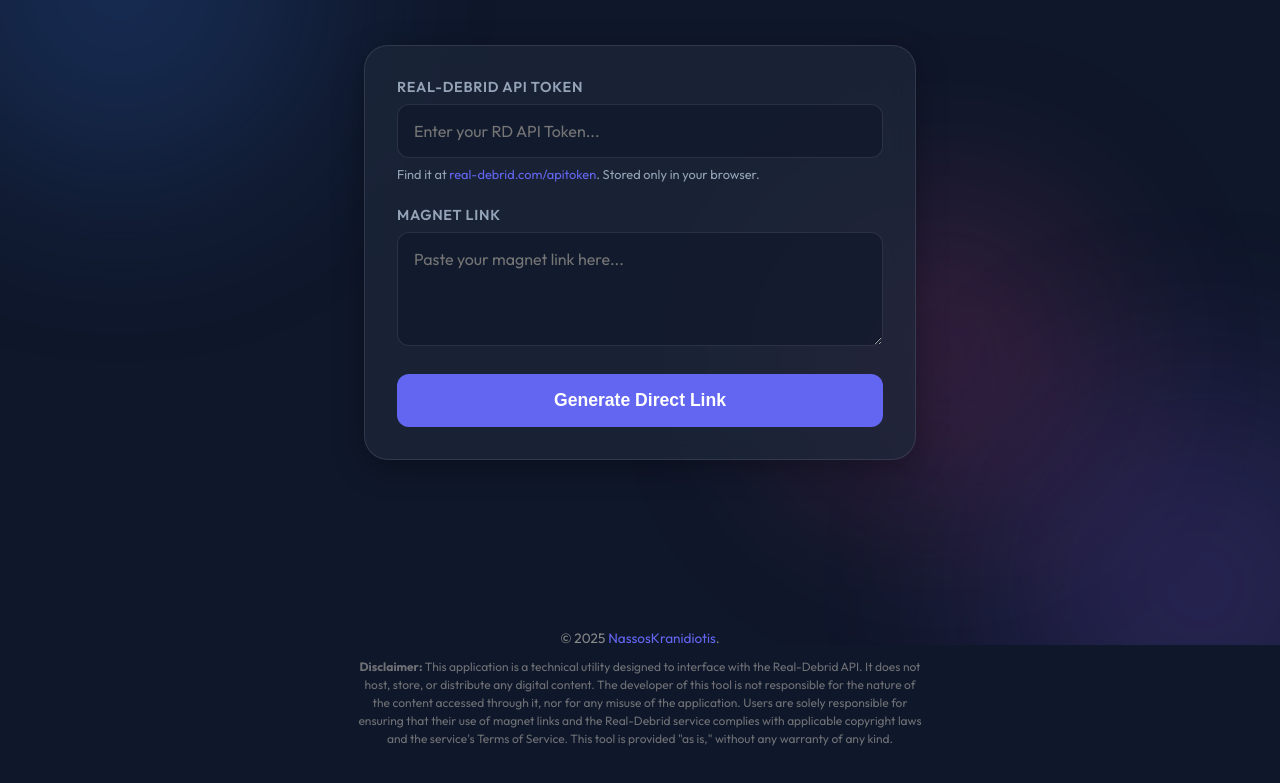
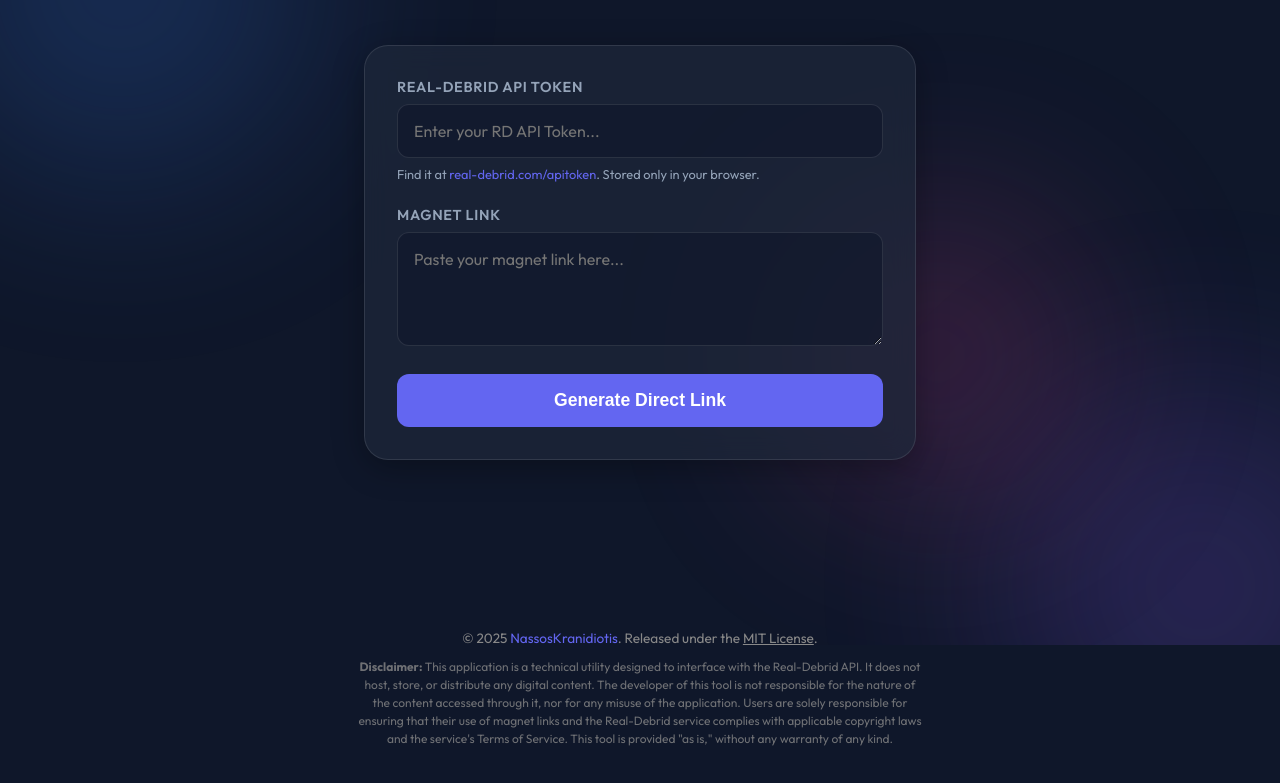
Before and after one commit to ankranidiotis/magnet2rd, a website built with Vite: page index.html in a window 1280 px wide. Shown: the part 155-938 px from the top of the page. Built offline with nearby package versions, Linux system fonts and the light colour scheme.

Commit message:
Diclaimer and License

```diff
--- a/index.html
+++ b/index.html
@@ -61,8 +61,9 @@
     </main>
 
     <footer style="font-size: 0.85rem; color: #888; margin-top: 40px; text-align: center; line-height: 1.5;">
-        <p>&copy; 2025 <a href="https://nassoskranidiotis.com" target="_blank" style="color: var(--primary); text-decoration: none;">NassosKranidiotis</a>.</p>
-
+        <p>
+            &copy; 2025 <a href="https://nassoskranidiotis.com" target="_blank" style="color: var(--primary); text-decoration: none;">NassosKranidiotis</a>. Released under the <a href="https://github.com/ankranidiotis/magnet2rd/blob/main/LICENSE" target="_blank" style="color: inherit;">MIT License</a>.
+        </p>
         <p style="max-width: 600px; margin: 10px auto; padding: 0 15px; font-size: 0.75rem; opacity: 0.8;">
             <strong>Disclaimer:</strong> This application is a technical utility designed to interface with the Real-Debrid API. It does not host, store, or distribute any digital content. The developer of this tool is not responsible for the nature of the content accessed through it, nor for any misuse of the application. Users are solely responsible for ensuring that their use of magnet links and the Real-Debrid service complies with applicable copyright laws and the service's Terms of Service. This tool is provided "as is," without any warranty of any kind.
         </p>
```
